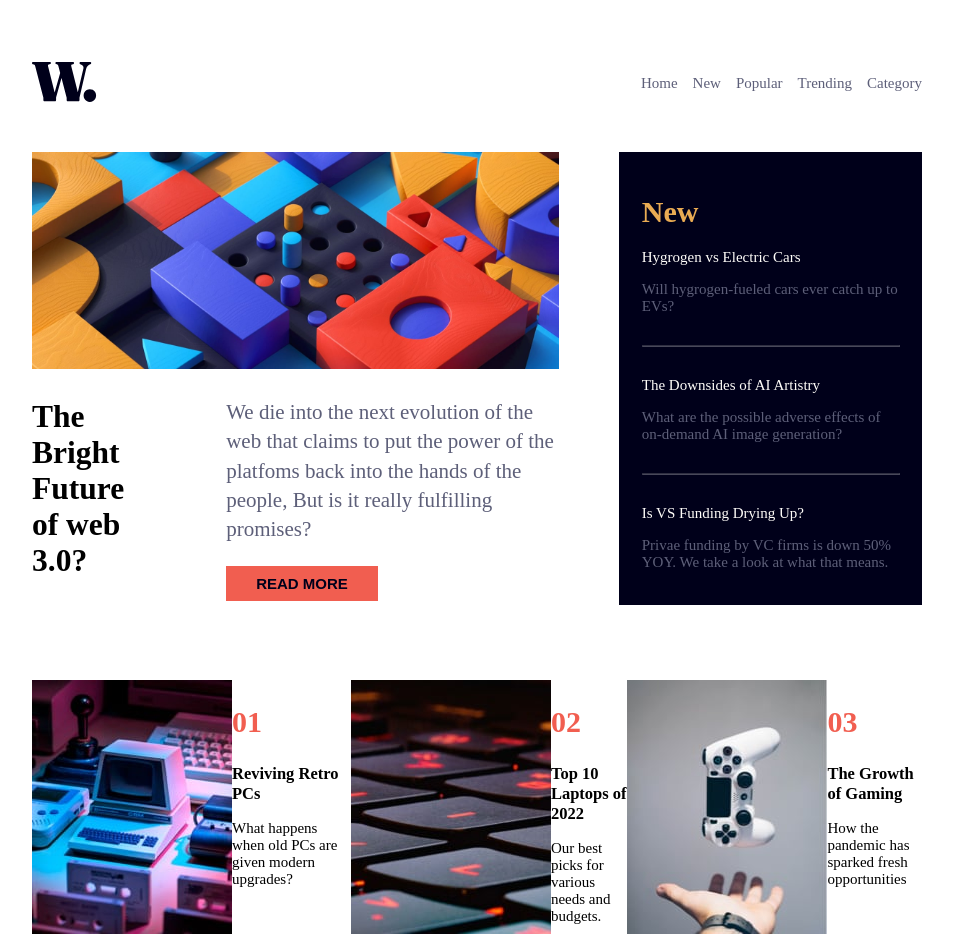
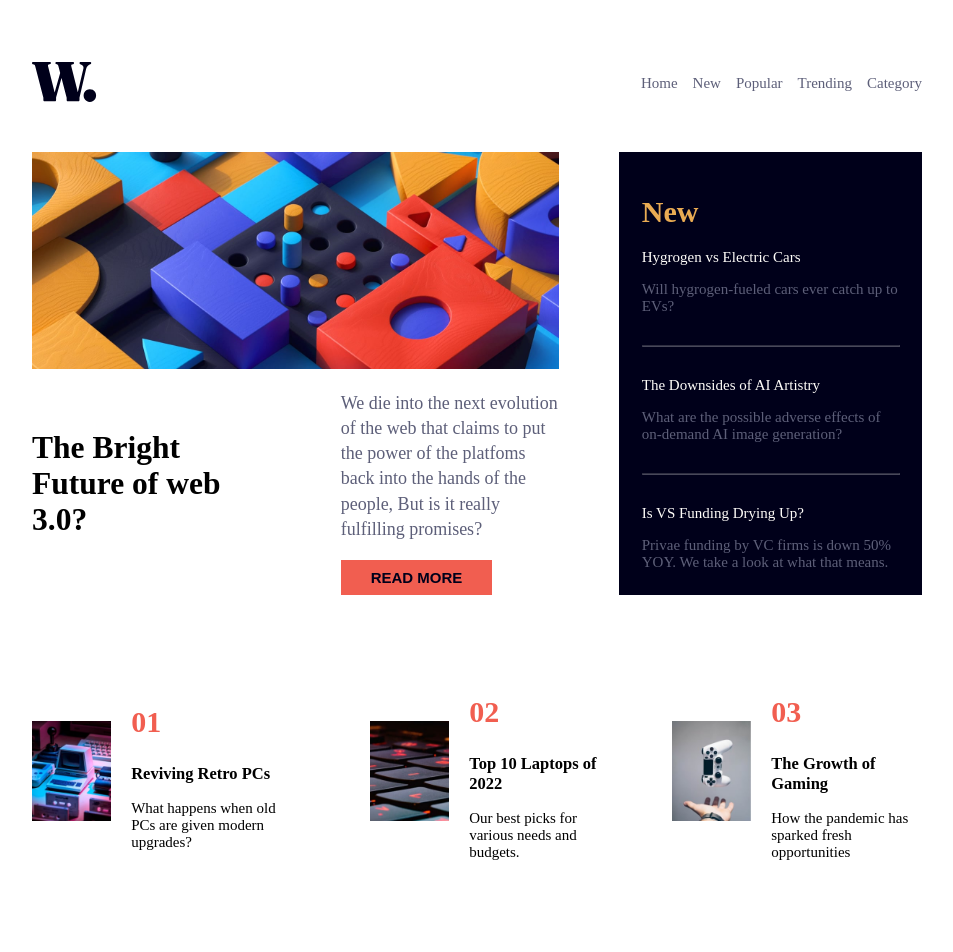
Before and after one commit to abmanaf/News-Home-page, a React (Vite) app: page / in a window 1280 px wide. Shown: the top 952 px of the page, without its empty margins (163-1116 px from the left). Built offline with nearby package versions, Linux system fonts and the light colour scheme.

Commit message:
minor changes

```diff
--- a/src/App.css
+++ b/src/App.css
@@ -49,9 +49,24 @@ a {
   width: 100%;
 }
 .sub-left-container {
+  width: 100%;
   display: flex;
+  justify-content: space-between;
   align-items: center;
   gap: 6em;
+}
+
+.sub-left-container .first-sub-left-container {
+  width: 50%;
+}
+
+.sub-left-container .first-sub-left-container h2 {
+  font-size: 2.1em;
+  font-weight: 700;
+}
+
+.sub-left-container .inner-left-right-container {
+  width: 50%;
 }
 .right-container {
   width: 32rem;
@@ -61,17 +76,13 @@ a {
   color: var(--off-white);
 }
 .inner-left-right-container p {
-  font-size: 1.4em;
+  font-size: 1.2em;
   line-height: 1.4em;
   color: var(--dark-grayish-blue);
 }
 h1 {
   font-size: 2em;
   color: var(--soft-orange);
-}
-h2 {
-  font-size: 2.1em;
-  font-weight: 700;
 }
 .line {
   margin-top: 2em;
@@ -91,9 +102,16 @@ button {
 }
 .final-container {
   display: flex;
+  align-items: center;
   margin-top: 5em;
+  gap: 4.5em;
 }
 
 .inner-final-container {
   display: flex;
+  align-items: center;
 }
+
+.inner-final-container .image img {
+  width: 80%;
+}
```
